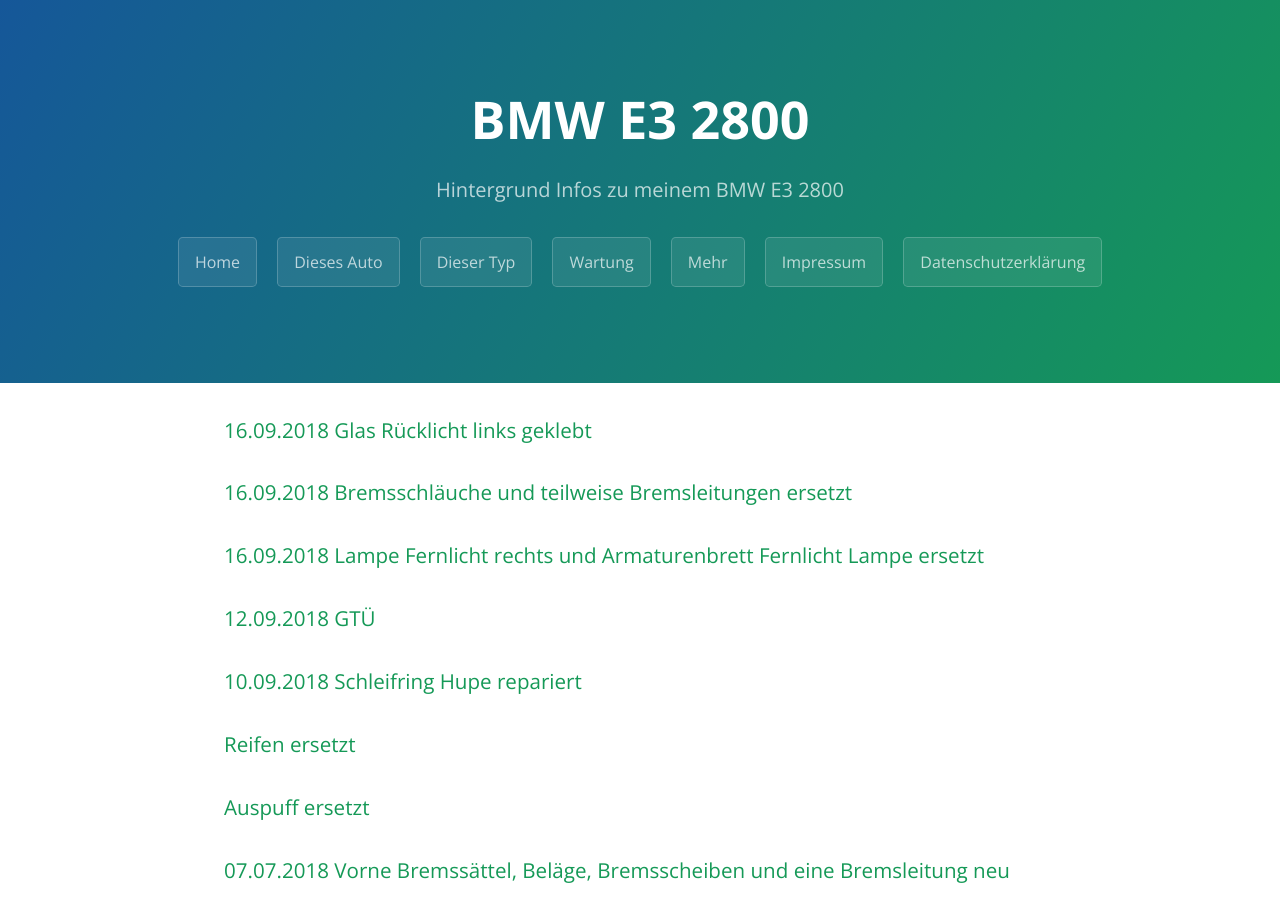
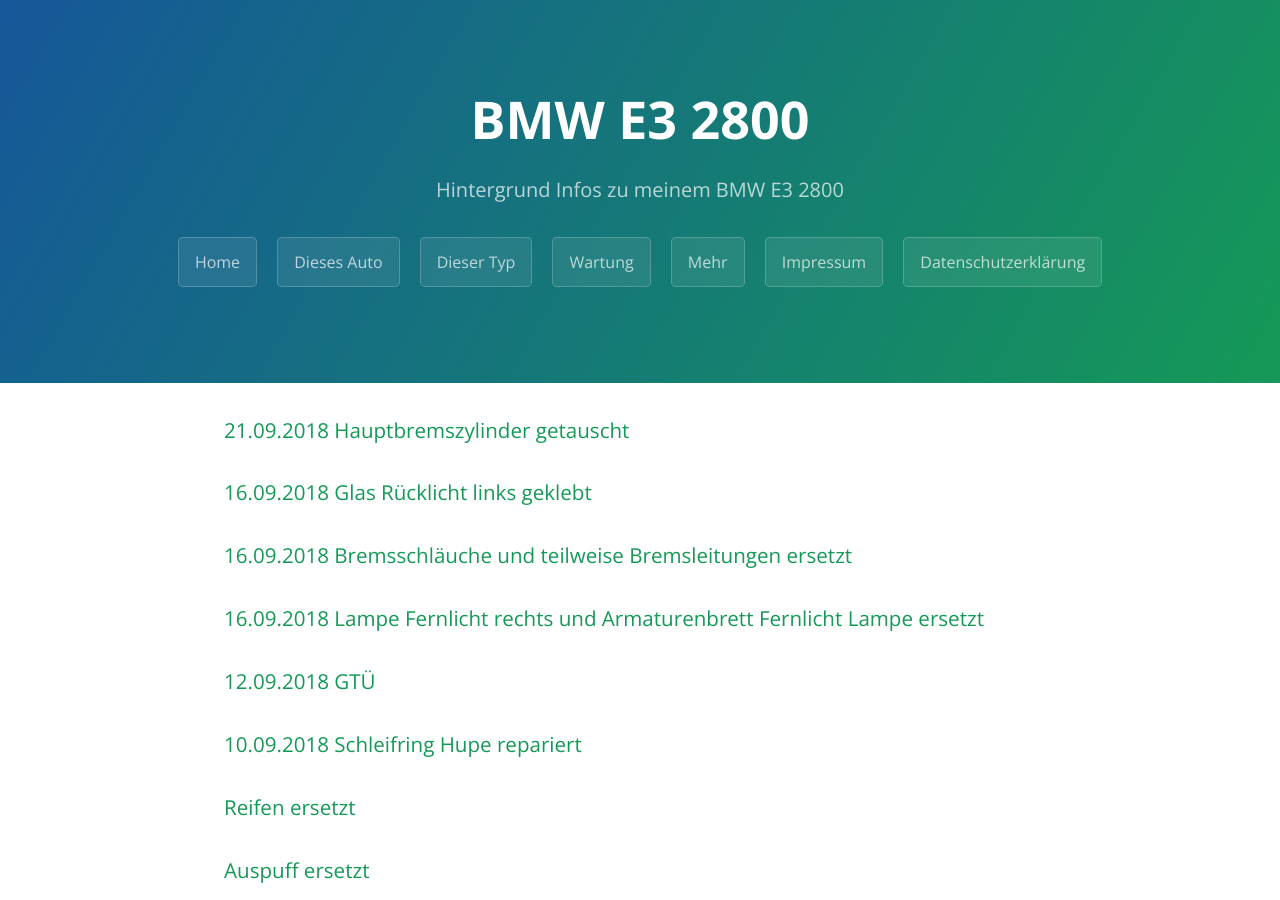
Before and after one commit to trautw/BMW-E3-2800, a Jekyll site: the page built from docs/_pages/03_maintenance.md, in a window 1280 px wide and 900 px high. Built offline with Jekyll 4.4.1, drawn with Linux system fonts in a browser that asks for light colours.

Commit message:
Update 03_maintenance.md

```diff
--- a/docs/_pages/03_maintenance.md
+++ b/docs/_pages/03_maintenance.md
@@ -3,6 +3,8 @@ layout: default
 title: Wartung
 permalink: /maintenance/
 ---
+
+### 21.09.2018 Hauptbremszylinder getauscht
 
 ### 16.09.2018 Glas Rücklicht links geklebt
 
```
